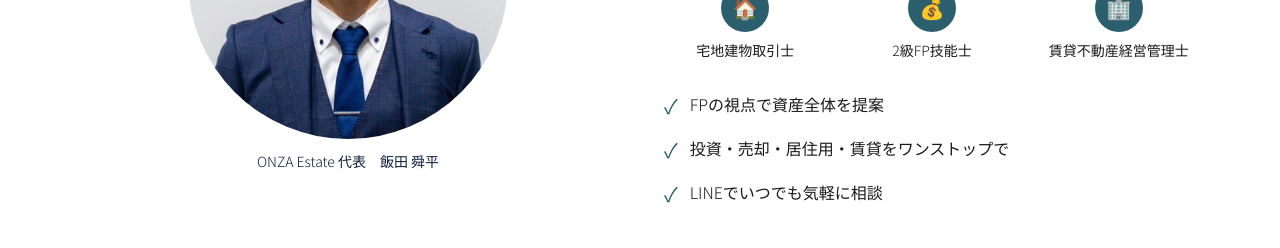
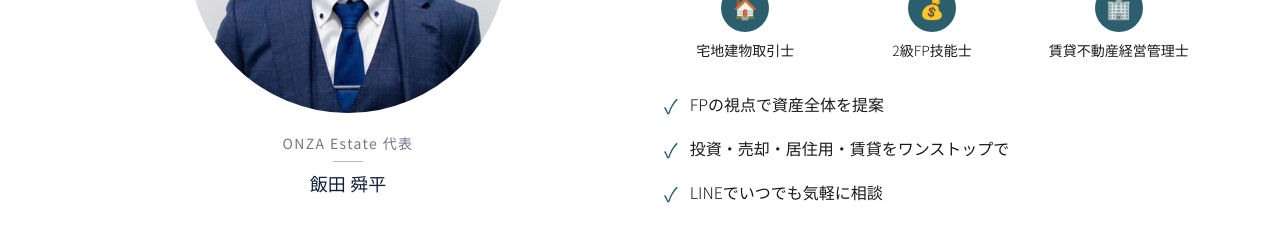
Before and after one commit to idsp0731-gif/onza-estate, a Next.js app: page / in a window 1280 px wide. Shown: the part 1100-1348 px from the top of the page. Built offline with nearby package versions, Linux system fonts and the light colour scheme; no server answers.

Commit message:
fix: 代表名デザイン改善

```diff
--- a/src/components/About.tsx
+++ b/src/components/About.tsx
@@ -10,7 +10,11 @@ export default function About() {
         <div className="grid md:grid-cols-2 gap-12 items-center">
           <div className="aspect-[3/4] bg-transparent rounded-2xl flex flex-col items-center justify-center gap-3 md:-mt-6">
             <img src="/representative.jpg" alt="ONZA Estate代表 飯田舜平" style={{width:"320px",height:"320px",objectFit:"cover",objectPosition:"top",borderRadius:"50%"}} />
-            <p className="text-sm font-light text-center" style={{color:"#0d1f3c"}}>ONZA Estate 代表　飯田 舜平</p>
+            <div className="text-center mt-2">
+              <p className="text-sm tracking-widest" style={{color:"#0d1f3c", opacity: 0.6}}>ONZA Estate 代表</p>
+              <div className="mx-auto my-2" style={{width:"30px", height:"1px", backgroundColor:"#0d1f3c", opacity: 0.3}}></div>
+              <p className="text-lg font-medium font-serif" style={{color:"#0d1f3c"}}>飯田 舜平</p>
+            </div>
           </div>
           <div>
             <p className="text-lg font-light text-[#6B7280] mb-8 leading-relaxed">
```
